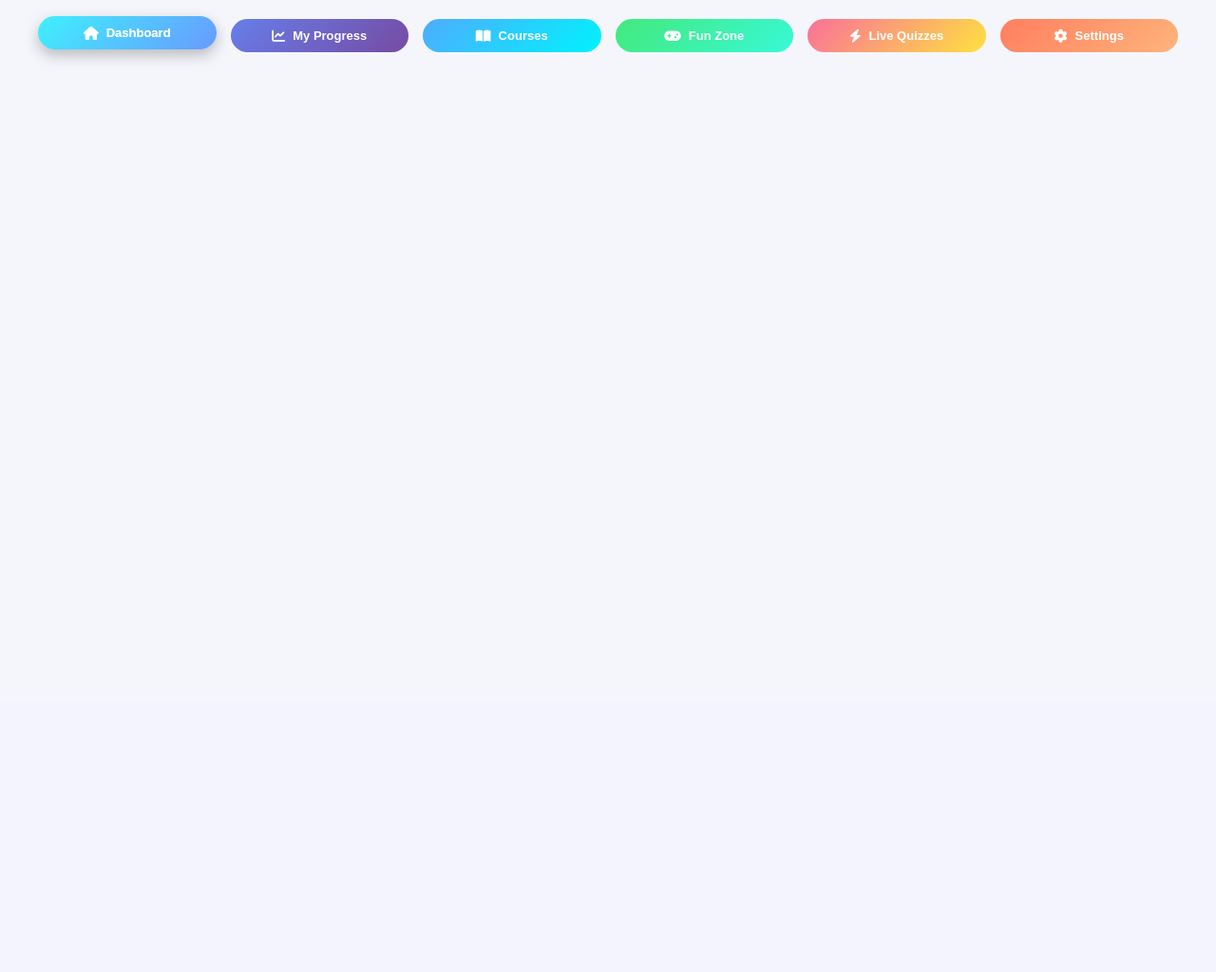
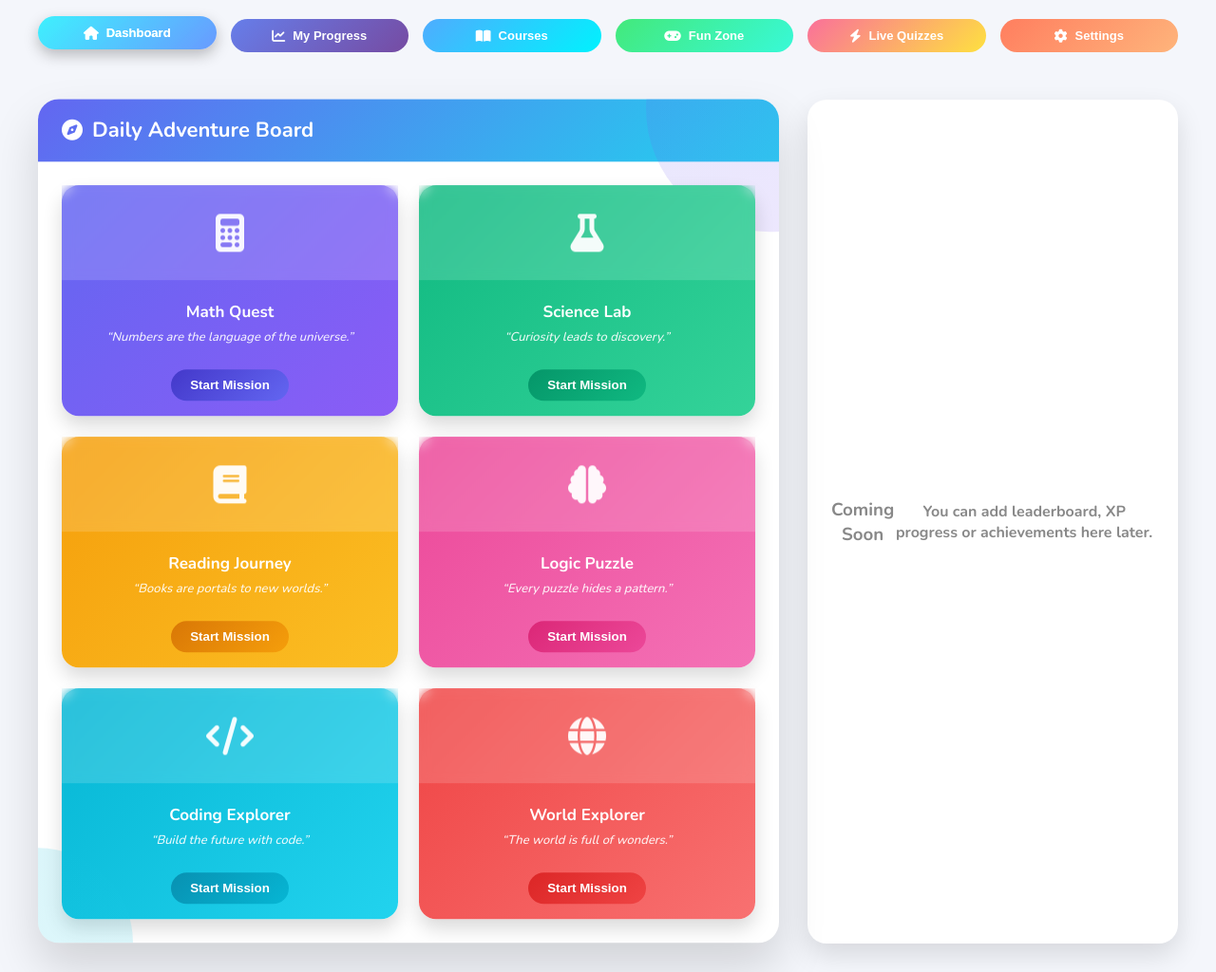
Before and after one commit to raj761132/LearniX, a Flask app: template templates/student_dashboard.html in a window 1280 px wide. Shown: the part 61-1085 px from the top of the page at 95% size. Before the commit the page ends 127 px from the top, so only its background shows below. Run offline with Flask 3, Linux system fonts and the light colour scheme; the template is opened without the code that fills it, so the values that code supplies are empty.

Commit message:
Page development

```diff
--- a/static/css/dashboard.css
+++ b/static/css/dashboard.css
@@ -288,3 +288,350 @@ display:none;
 display:block;
 
 }
+
+/* ================= DASHBOARD LAYOUT ================= */
+
+.dashboard-layout{
+display:grid;
+grid-template-columns:2fr 1fr;
+gap:30px;
+}
+
+
+
+/* ================= ADVENTURE BOARD ================= */
+
+.adventure-main-card{
+
+background:white;
+
+border-radius:22px;
+
+overflow:hidden;
+
+box-shadow:0 25px 50px rgba(0,0,0,0.15);
+
+position:relative;
+
+animation:floatBoard 6s ease-in-out infinite;
+
+}
+
+
+/* floating animation */
+
+@keyframes floatBoard{
+
+0%{transform:translateY(0)}
+50%{transform:translateY(-8px)}
+100%{transform:translateY(0)}
+
+}
+
+
+/* decorative gradient shapes */
+
+.adventure-main-card::before{
+
+content:"";
+
+position:absolute;
+
+width:260px;
+height:260px;
+
+background:linear-gradient(135deg,#6366f1,#8b5cf6);
+
+border-radius:50%;
+
+top:-120px;
+right:-120px;
+
+opacity:0.15;
+
+}
+
+.adventure-main-card::after{
+
+content:"";
+
+position:absolute;
+
+width:200px;
+height:200px;
+
+background:linear-gradient(135deg,#06b6d4,#22d3ee);
+
+border-radius:50%;
+
+bottom:-100px;
+left:-100px;
+
+opacity:0.15;
+
+}
+
+
+
+/* ================= HEADER ================= */
+
+.section-title{
+
+background:linear-gradient(135deg,#6366f1,#22d3ee);
+
+color:white;
+
+padding:18px 25px;
+
+font-size:22px;
+
+display:flex;
+align-items:center;
+gap:10px;
+
+margin:0;
+
+}
+
+
+
+/* ================= QUEST GRID ================= */
+
+.quest-grid{
+
+padding:25px;
+
+display:grid;
+
+grid-template-columns:repeat(2,1fr);
+
+gap:22px;
+
+}
+
+
+
+/* ================= QUEST CARD ================= */
+
+.quest-card{
+
+border-radius:18px;
+
+overflow:hidden;
+
+transition:0.35s;
+
+cursor:pointer;
+
+color:white;
+
+box-shadow:0 10px 20px rgba(0,0,0,0.15);
+
+position:relative;
+
+}
+
+
+.quest-card:hover{
+
+transform:translateY(-10px) scale(1.05);
+
+box-shadow:0 25px 45px rgba(0,0,0,0.25);
+
+}
+
+
+
+/* ================= CARD GRADIENT COLORS ================= */
+
+.math{
+background:linear-gradient(135deg,#6366f1,#8b5cf6);
+}
+
+.science{
+background:linear-gradient(135deg,#10b981,#34d399);
+}
+
+.reading{
+background:linear-gradient(135deg,#f59e0b,#fbbf24);
+}
+
+.logic{
+background:linear-gradient(135deg,#ec4899,#f472b6);
+}
+
+.coding{
+background:linear-gradient(135deg,#06b6d4,#22d3ee);
+}
+
+.geography{
+background:linear-gradient(135deg,#ef4444,#f87171);
+}
+
+
+
+/* ================= QUEST BANNER ================= */
+
+.quest-banner{
+
+height:100px;
+
+display:flex;
+align-items:center;
+justify-content:center;
+
+font-size:38px;
+
+background:rgba(255,255,255,0.15);
+
+backdrop-filter:blur(6px);
+
+}
+
+
+
+/* ================= QUEST CONTENT ================= */
+
+.quest-content{
+
+padding:16px;
+
+text-align:center;
+
+}
+
+
+.quest-content h3{
+
+margin:6px 0;
+
+font-size:17px;
+
+color:white;
+
+}
+
+
+/* quote */
+
+.quote{
+
+font-size:13px;
+
+color:rgba(255,255,255,0.9);
+
+font-style:italic;
+
+margin-top:6px;
+
+}
+
+
+
+/* ================= START BUTTON ================= */
+
+.quest-btn{
+
+margin-top:12px;
+
+padding:9px 20px;
+
+border:none;
+
+border-radius:30px;
+
+color:white;
+
+font-weight:700;
+
+cursor:pointer;
+
+transition:all 0.25s ease;
+
+}
+
+
+
+/* button gradients */
+
+.math .quest-btn{
+background:linear-gradient(135deg,#4338ca,#6366f1);
+}
+
+.science .quest-btn{
+background:linear-gradient(135deg,#059669,#10b981);
+}
+
+.reading .quest-btn{
+background:linear-gradient(135deg,#d97706,#f59e0b);
+}
+
+.logic .quest-btn{
+background:linear-gradient(135deg,#db2777,#ec4899);
+}
+
+.coding .quest-btn{
+background:linear-gradient(135deg,#0891b2,#06b6d4);
+}
+
+.geography .quest-btn{
+background:linear-gradient(135deg,#dc2626,#ef4444);
+}
+
+
+
+/* button hover */
+
+.quest-btn:hover{
+
+transform:scale(1.1);
+
+box-shadow:0 8px 18px rgba(0,0,0,0.25);
+
+filter:brightness(1.1);
+
+}
+
+
+/* click effect */
+
+.quest-btn:active{
+
+transform:scale(0.95);
+
+}
+
+
+
+/* ================= RIGHT SIDE CARD ================= */
+
+.side-card{
+
+background:white;
+
+border-radius:20px;
+
+padding:25px;
+
+box-shadow:0 12px 28px rgba(0,0,0,0.12);
+
+min-height:320px;
+
+display:flex;
+
+align-items:center;
+
+justify-content:center;
+
+text-align:center;
+
+color:#888;
+
+font-weight:600;
+
+}
+
+.quest-banner i{
+font-size:40px;
+opacity:0.95;
+}
--- a/templates/dashboard_sections/dashboard.html
+++ b/templates/dashboard_sections/dashboard.html
@@ -0,0 +1,126 @@
+<div class="dashboard-layout">
+
+<div class="adventure-main-card">
+
+<h2 class="section-title">
+<i class="fa-solid fa-compass"></i>
+Daily Adventure Board
+</h2>
+
+<div class="quest-grid">
+
+<!-- MATH -->
+
+<div class="quest-card math">
+
+<div class="quest-banner">
+<i class="fa-solid fa-calculator"></i>
+</div>
+
+<div class="quest-content">
+<h3>Math Quest</h3>
+<p class="quote">“Numbers are the language of the universe.”</p>
+<button class="quest-btn">Start Mission</button>
+</div>
+
+</div>
+
+
+<!-- SCIENCE -->
+
+<div class="quest-card science">
+
+<div class="quest-banner">
+<i class="fa-solid fa-flask"></i>
+</div>
+
+<div class="quest-content">
+<h3>Science Lab</h3>
+<p class="quote">“Curiosity leads to discovery.”</p>
+<button class="quest-btn">Start Mission</button>
+</div>
+
+</div>
+
+
+<!-- READING -->
+
+<div class="quest-card reading">
+
+<div class="quest-banner">
+<i class="fa-solid fa-book"></i>
+</div>
+
+<div class="quest-content">
+<h3>Reading Journey</h3>
+<p class="quote">“Books are portals to new worlds.”</p>
+<button class="quest-btn">Start Mission</button>
+</div>
+
+</div>
+
+
+<!-- LOGIC -->
+
+<div class="quest-card logic">
+
+<div class="quest-banner">
+<i class="fa-solid fa-brain"></i>
+</div>
+
+<div class="quest-content">
+<h3>Logic Puzzle</h3>
+<p class="quote">“Every puzzle hides a pattern.”</p>
+<button class="quest-btn">Start Mission</button>
+</div>
+
+</div>
+
+
+<!-- CODING -->
+
+<div class="quest-card coding">
+
+<div class="quest-banner">
+<i class="fa-solid fa-code"></i>
+</div>
+
+<div class="quest-content">
+<h3>Coding Explorer</h3>
+<p class="quote">“Build the future with code.”</p>
+<button class="quest-btn">Start Mission</button>
+</div>
+
+</div>
+
+
+<!-- GEOGRAPHY -->
+
+<div class="quest-card geography">
+
+<div class="quest-banner">
+<i class="fa-solid fa-globe"></i>
+</div>
+
+<div class="quest-content">
+<h3>World Explorer</h3>
+<p class="quote">“The world is full of wonders.”</p>
+<button class="quest-btn">Start Mission</button>
+</div>
+
+</div>
+
+</div>
+
+</div>
+
+
+<div class="side-card">
+
+<h3>Coming Soon</h3>
+
+<p>You can add leaderboard, XP progress or achievements here later.</p>
+
+</div>
+
+</div>
```
